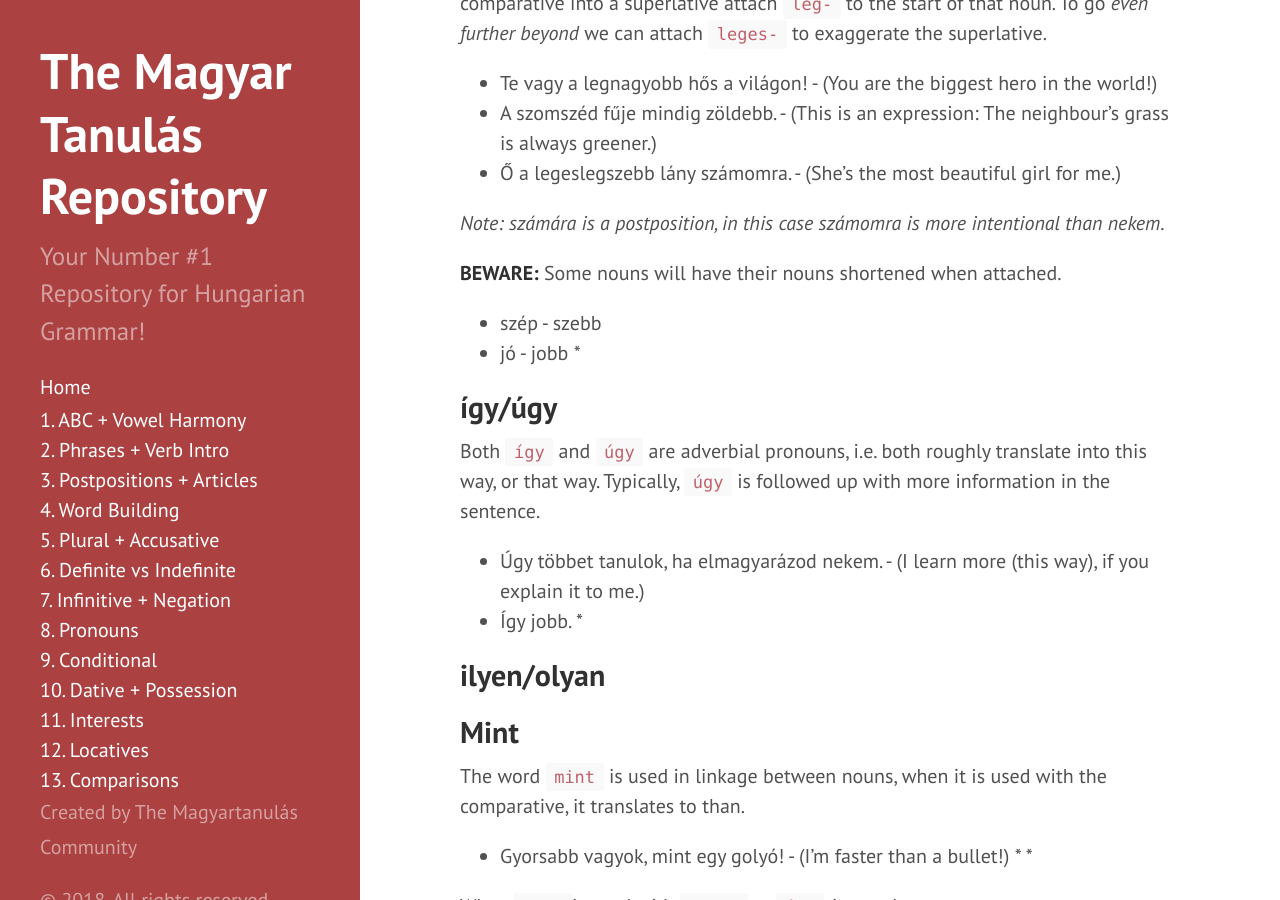
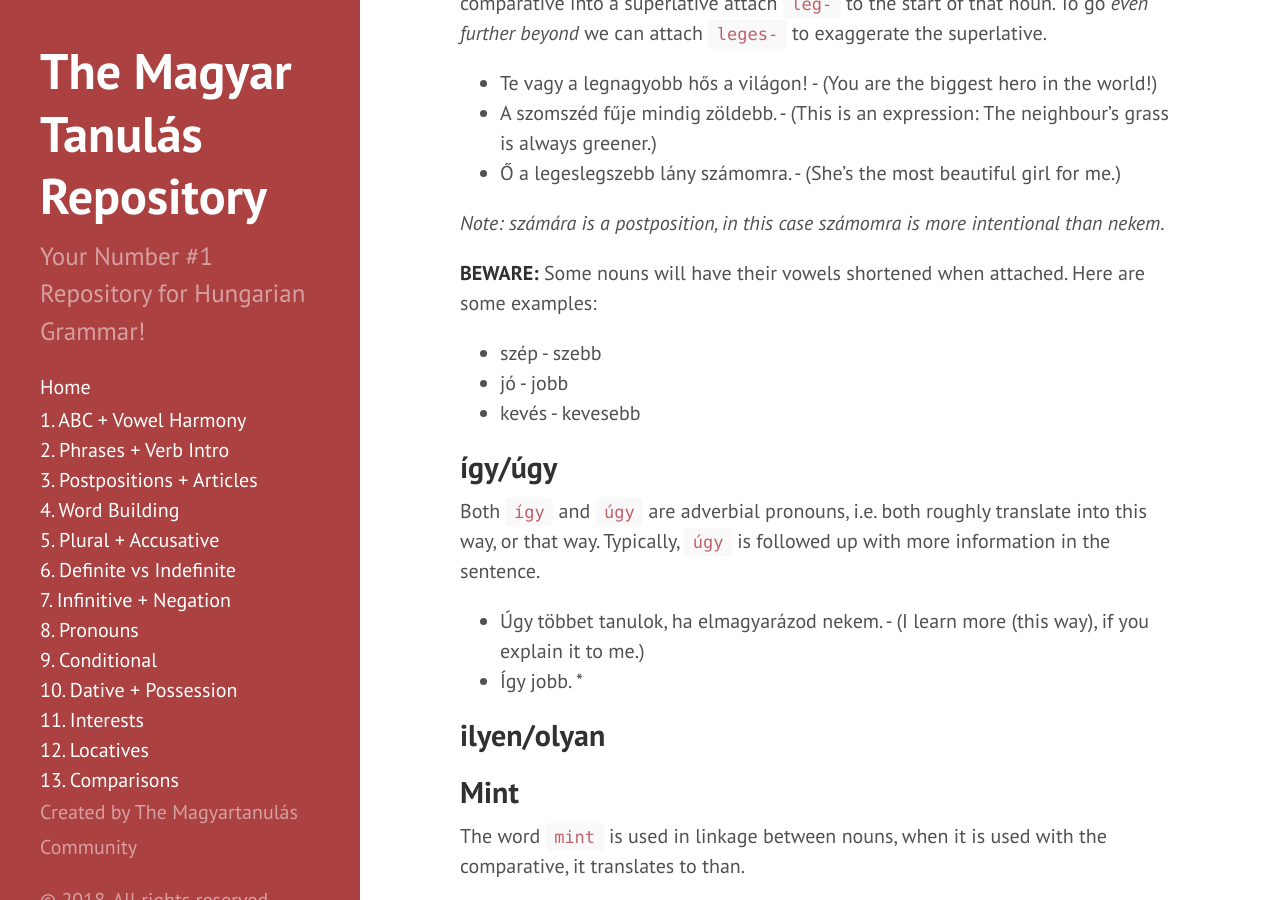
Before and after one commit to Magyartanulas/magyartanulas.github.io, a Jekyll site: the page built from comparisons.md, in a window 1280 px wide and 900 px high, scrolled down 696 px. Built offline with Jekyll 4.4.1, drawn with Linux system fonts in a browser that asks for light colours; Markdown is read by kramdown in place of the engine named in the settings.

Commit message:
Update comparisons.md

```diff
--- a/comparisons.md
+++ b/comparisons.md
@@ -27,11 +27,11 @@ To use the comparative, attach `-bb` to the end of a noun, and to make that comp
 
 *Note: számára is a postposition, in this case számomra is more intentional than nekem.*
 
-**BEWARE:** Some nouns will have their nouns shortened when attached.
+**BEWARE:** Some nouns will have their vowels shortened when attached. Here are some examples:
 
 * szép - szebb
 * jó - jobb
-*
+* kevés - kevesebb
 
 ## így/úgy
 
```
